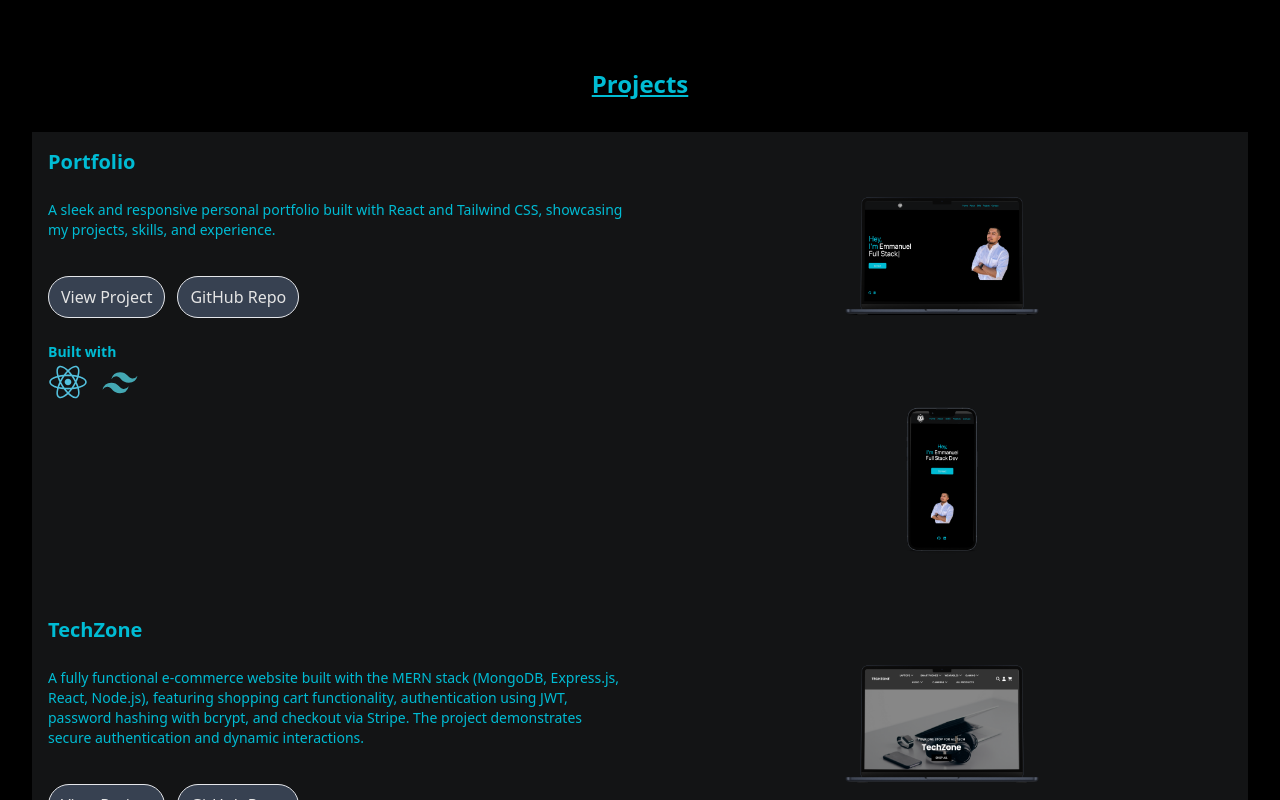
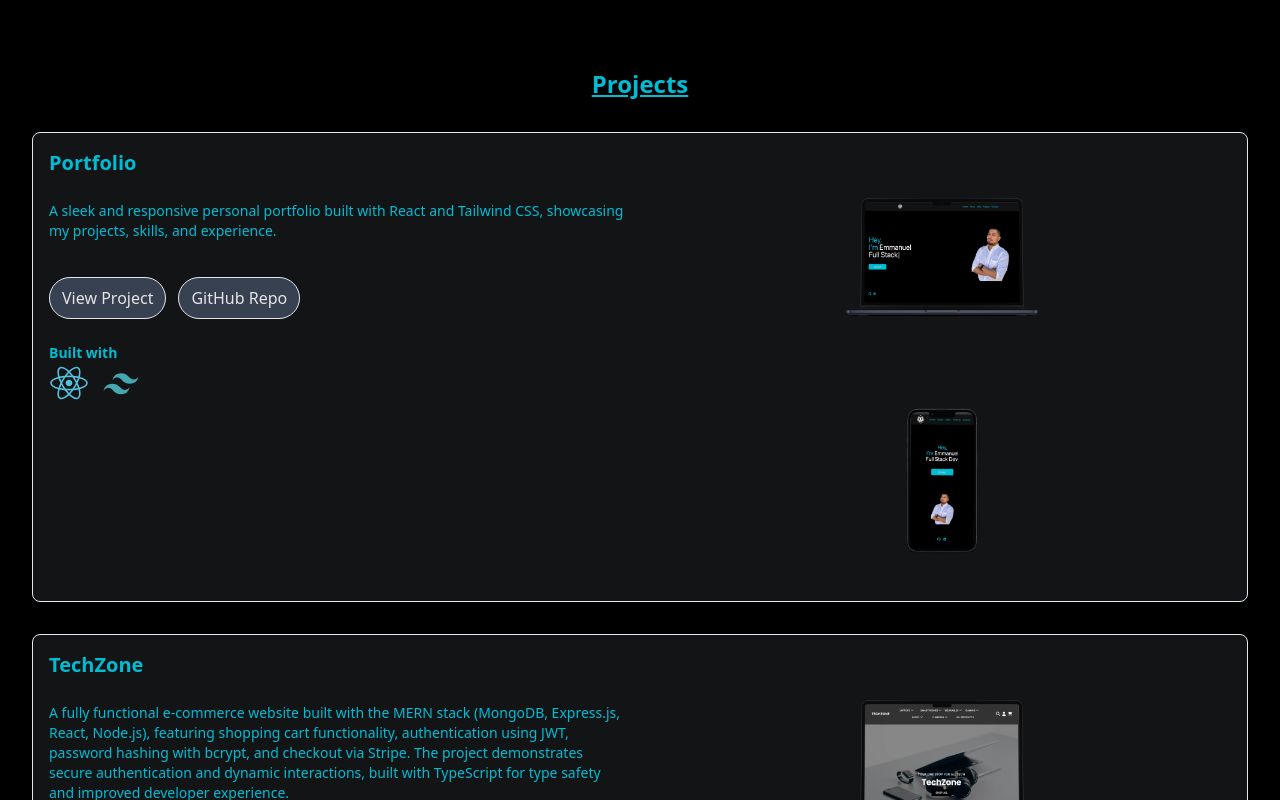
Before and after one commit to emmanuelgv408/Portfolio, a React (Vite) app: page / in a window 1280 px wide. Shown: the part 1780-2580 px from the top of the page. Built offline with nearby package versions, Linux system fonts and the light colour scheme.

Commit message:
added techzone project

```diff
--- a/src/components/Projects.jsx
+++ b/src/components/Projects.jsx
@@ -1,6 +1,10 @@
 import React from "react";
+import tailwindIcon from "../assets/tailwind-icon.svg";
 import reactIcon from "../assets/react-icon.svg";
-import tailwindIcon from "../assets/tailwind-icon.svg";
+import tsIcon from "../assets/ts-icon.svg";
+import expressIcon from "../assets/expressjs-icon.svg";
+import nodeIcon from "../assets/nodejs-icon.svg";
+import mongodbIcon from "../assets/mongodb-icon.svg"
 import portfolioSS from "../assets/myportfolio-screenshot.png";
 import portfolioMobileSS from "../assets/myportfolio-mobile.png";
 import techzoneSS from "../assets/TechZoneDesktop.png"
@@ -12,19 +16,20 @@ const projects = [
     description: "A sleek and responsive personal portfolio built with React and Tailwind CSS, showcasing my projects, skills, and experience.",
     image: portfolioSS,
     mobileImage: portfolioMobileSS,
-    technologies: [reactIcon, tailwindIcon],
+    technologies: [reactIcon,tailwindIcon],
     link: "https://www.emmanuelguerrero.dev/",
     github: "https://github.com/emmanuelgv408/Portfolio",
   },
   {
     name: "TechZone",
-    description: "A fully functional e-commerce website built with the MERN stack (MongoDB, Express.js, React, Node.js), featuring shopping cart functionality, authentication using JWT, password hashing with bcrypt, and checkout via Stripe. The project demonstrates secure authentication and dynamic interactions.",
+    description: "A fully functional e-commerce website built with the MERN stack (MongoDB, Express.js, React, Node.js), featuring shopping cart functionality, authentication using JWT, password hashing with bcrypt, and checkout via Stripe. The project demonstrates secure authentication and dynamic interactions, built with TypeScript for type safety and improved developer experience.",
     image: techzoneSS,
     mobileImage: techzoneMobileSS,
-    technologies: [reactIcon, tailwindIcon], // No icons for bcrypt and jwt, just mention them in the description
+    technologies: [mongodbIcon, expressIcon, nodeIcon, reactIcon,tsIcon, tailwindIcon], // No icons for bcrypt and jwt, just mention them in the description
     link: "https://techzone-eight.vercel.app/", // Replace with the actual link
     github: "https://github.com/emmanuelgv408/TechZone", // Replace with the actual GitHub repo
   },
+
 ];
 
 function ProjectCard({ name, description, image, mobileImage, technologies, link, github }) {
@@ -68,8 +73,6 @@ function ProjectCard({ name, description, image, mobileImage, technologies, link
           className="w-[250px] md:w-[300px] max-h-[300px] object-contain "
         />
       </div>
-
-
     </section>
   );
 }
@@ -79,9 +82,11 @@ function Projects() {
     <div id="Projects" className="min-w-full bg-background p-6 md:p-8 text-cyan flex flex-col gap-8">
       <h1 className="sm:text-2xl text-4xl font-bold flex justify-center underline">Projects</h1>
 
-      <div className="bg-custom-grey w-full flex flex-col gap-8 p-4">
+      <div className="w-full flex flex-col gap-8">
         {projects.map((project, index) => (
-          <ProjectCard key={index} {...project} />
+          <div key={index} className="bg-custom-grey p-4 border rounded-lg">
+            <ProjectCard {...project} />
+          </div>
         ))}
 
         {/* Placeholder for future projects */}
@@ -91,4 +96,5 @@ function Projects() {
   );
 }
 
+
 export default Projects;
```
Lines whose indentation alone changed are shown as unchanged.
